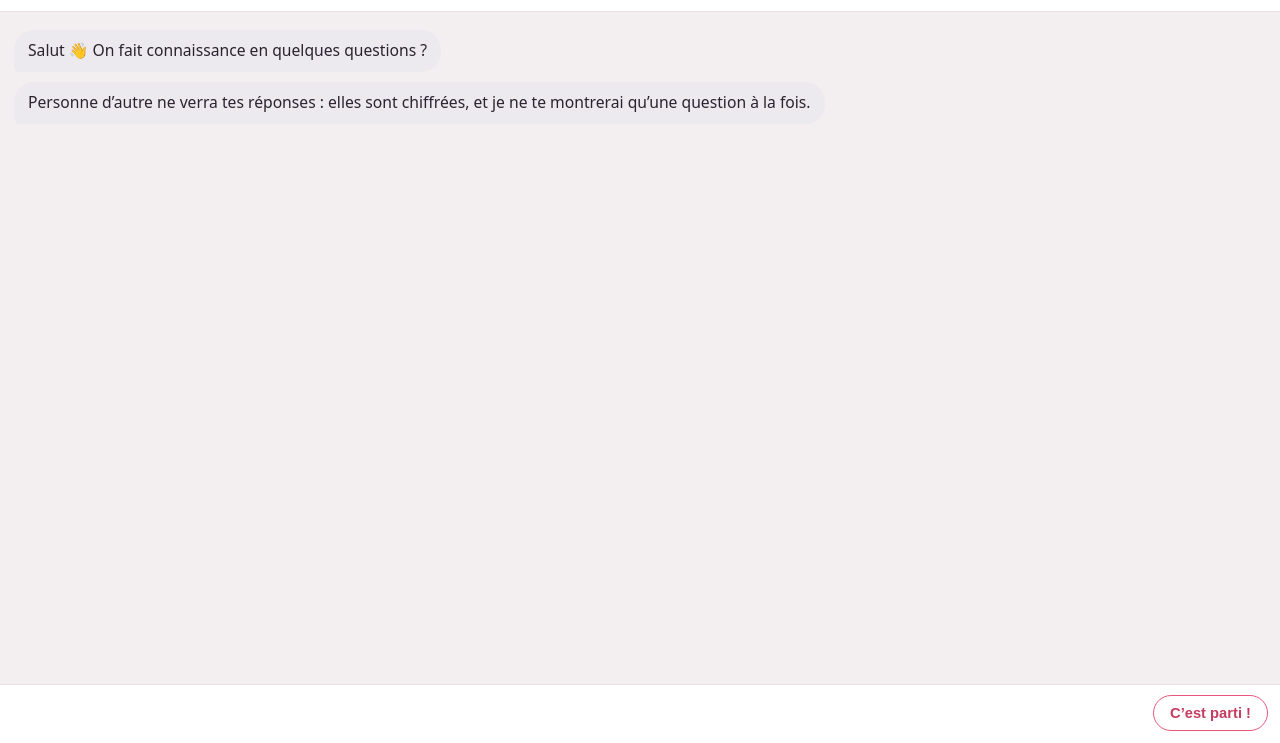
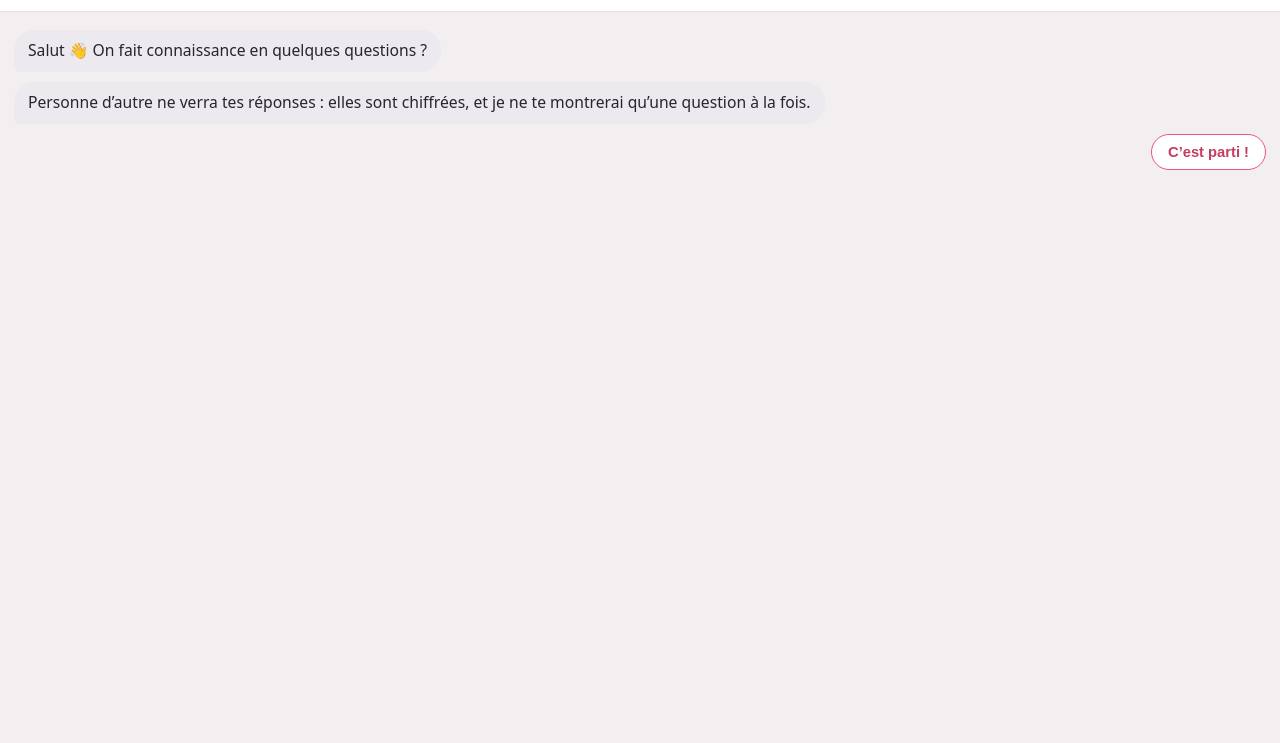
Before and after one commit to ghuau-cmyk/crushiz, a website: page public/index.html in a window 1280 px wide. Shown: the part 57-800 px from the top of the page. Drawn offline with Linux system fonts and the light colour scheme.

Commit message:
Phase 3 : options de reponse inline (cote droit, dans le fil)

```diff
--- a/public/index.html
+++ b/public/index.html
@@ -6,7 +6,7 @@
 <title>Sukiss</title>
 <style>
   :root{
-    --bg:#f3eef0; --app:#ffffff; --moi:#e8567a; --moi-d:#c43d60;
+    --bg:#f3eef0; --moi:#e8567a; --moi-d:#c43d60;
     --txt:#2b2330; --doux:#8a7f86; --bulleApp:#eceaef;
   }
   *{box-sizing:border-box;-webkit-tap-highlight-color:transparent;}
@@ -15,7 +15,7 @@
   header{padding:14px 16px;text-align:center;background:#fff;border-bottom:1px solid #eadfe3;flex:0 0 auto;}
   header h1{margin:0;font-size:1.15rem;color:var(--moi-d);letter-spacing:.5px;}
   header .st{font-size:.72rem;color:var(--doux);}
-  #chat{flex:1 1 auto;overflow-y:auto;padding:18px 14px 8px;display:flex;flex-direction:column;gap:10px;}
+  #chat{flex:1 1 auto;overflow-y:auto;padding:18px 14px calc(20px + env(safe-area-inset-bottom));display:flex;flex-direction:column;gap:10px;}
   .ligne{display:flex;max-width:84%;}
   .ligne.app{align-self:flex-start;}
   .ligne.moi{align-self:flex-end;}
@@ -25,17 +25,15 @@
   @keyframes pop{from{opacity:0;transform:translateY(6px) scale(.98);}to{opacity:1;transform:none;}}
   .secret{font-family:ui-monospace,Menlo,Consolas,monospace;letter-spacing:1px;background:#fff;border:1.5px dashed var(--moi);color:var(--moi-d);border-radius:10px;padding:9px 12px;margin-top:6px;text-align:center;font-size:1.05rem;word-break:break-all;}
   /* indicateur "en train d'ecrire" */
-  .typing .bulle{background:var(--bulleApp);display:flex;gap:4px;align-items:center;}
+  .typing .bulle{display:flex;gap:4px;align-items:center;}
   .typing .pt{width:7px;height:7px;border-radius:50%;background:#b9adb4;animation:bl 1.2s infinite;}
   .typing .pt:nth-child(2){animation-delay:.2s}.typing .pt:nth-child(3){animation-delay:.4s}
   @keyframes bl{0%,60%,100%{opacity:.3;transform:translateY(0)}30%{opacity:1;transform:translateY(-3px)}}
-  /* zone d'options */
-  #zone{flex:0 0 auto;padding:10px 12px calc(12px + env(safe-area-inset-bottom));background:#fff;border-top:1px solid #eadfe3;}
-  #opts{display:flex;flex-wrap:wrap;gap:8px;justify-content:flex-end;}
+  /* options INLINE, alignées à droite (côté "moi") */
+  .options{align-self:flex-end;display:flex;flex-wrap:wrap;gap:8px;justify-content:flex-end;max-width:88%;animation:pop .25s ease;}
   .chip{border:1.5px solid var(--moi);color:var(--moi-d);background:#fff;border-radius:999px;padding:9px 16px;font-size:.92rem;font-weight:600;cursor:pointer;transition:.12s;}
   .chip:hover{background:var(--moi);color:#fff;}
-  .chip:active{transform:scale(.96);}
-  .vide{color:var(--doux);font-size:.8rem;text-align:center;padding:6px;}
+  .chip:active{transform:scale(.95);}
 </style>
 </head>
 <body>
@@ -44,10 +42,8 @@
   <div class="st">conversation privée · réponses chiffrées</div>
 </header>
 <div id="chat"></div>
-<div id="zone"><div id="opts"></div></div>
 
 <script>
-// === Barème (ids alignés sur BAREME_EXEMPLE côté serveur) ===
 const QUESTIONS = [
   { id:'q1',  t:"Pour commencer en douceur 🙂 ton énergie quand tu passes du temps avec quelqu'un, c'est plutôt…",
     o:[['discret','Discrète'],['tranquille','Tranquille'],['present','Présente'],['tout_le_temps','À fond']] },
@@ -77,7 +73,6 @@ const QUESTIONS = [
 
 const CLE_STOCK = 'sukiss_reponses';
 const chat = document.getElementById('chat');
-const optsBox = document.getElementById('opts');
 let reponses = JSON.parse(localStorage.getItem(CLE_STOCK) || '{}');
 let idx = 0;
 
@@ -96,16 +91,19 @@ async function appDit(html, pause=700){
   chat.appendChild(t); scroll();
   await dodo(pause);
   t.remove();
-  bulle('app', html);
+  return bulle('app', html);
 }
 
+// Options INLINE, dans le fil, alignées à droite. Au clic : disparaissent et
+// laissent place à la bulle "moi".
 function montrerOptions(opts, onPick){
-  optsBox.innerHTML='';
+  const row = document.createElement('div'); row.className='options';
   opts.forEach(([val,txt])=>{
     const c = document.createElement('button'); c.className='chip'; c.textContent=txt;
-    c.onclick = ()=>{ optsBox.innerHTML=''; onPick(val, txt); };
-    optsBox.appendChild(c);
+    c.onclick = ()=>{ row.remove(); onPick(val, txt); };
+    row.appendChild(c);
   });
+  chat.appendChild(row); scroll();
 }
 
 async function poser(){
@@ -124,7 +122,6 @@ async function poser(){
 
 async function finir(){
   await appDit("C’est tout 🎉 Je crée ton profil — tes réponses sont chiffrées avant d’être enregistrées.");
-  optsBox.innerHTML='<div class="vide">…</div>';
   try{
     const res = await fetch('/profil',{method:'POST',headers:{'Content-Type':'application/json'},body:JSON.stringify({reponses})});
     const d = await res.json();
@@ -133,14 +130,12 @@ async function finir(){
     await appDit("Voici ton <strong>code à partager</strong> (donne-le à quelqu’un pour voir si vous matchez) :<div class='secret'>"+d.code+"</div>");
     await appDit("Et ta <strong>phrase de récupération</strong> — note-la précieusement, elle sert à retrouver ton profil et ne sera plus jamais affichée :<div class='secret'>"+d.phrase+"</div>", 900);
     await appDit("Voilà, ton profil est prêt 🌸");
-    optsBox.innerHTML='<div class="vide">Profil créé ✓</div>';
   }catch(e){
     await appDit("Aïe, un souci à la création : "+e.message);
     montrerOptions([['retry','Réessayer']], finir);
   }
 }
 
-// Démarrage
 (async ()=>{
   await appDit("Salut 👋 On fait connaissance en quelques questions ?");
   await appDit("Personne d’autre ne verra tes réponses : elles sont chiffrées, et je ne te montrerai qu’une question à la fois.", 900);
```
